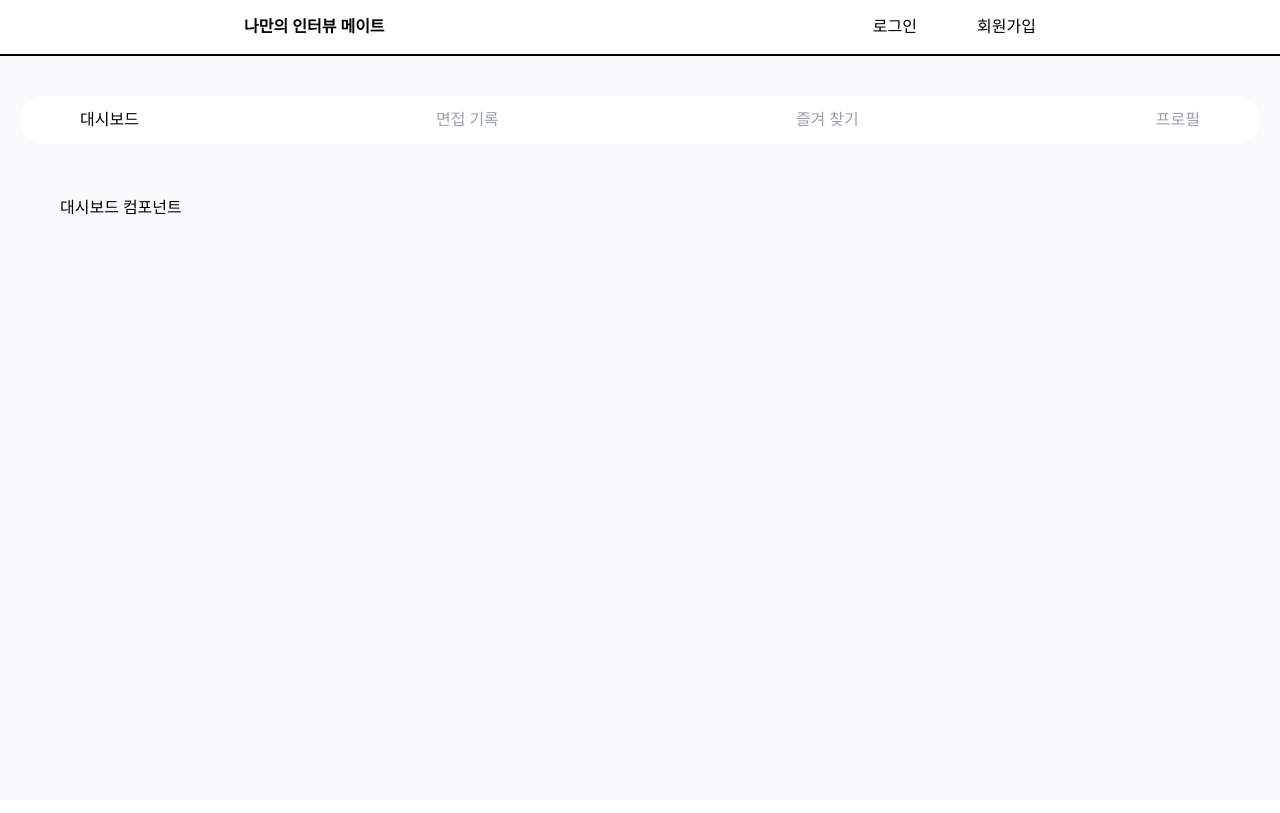
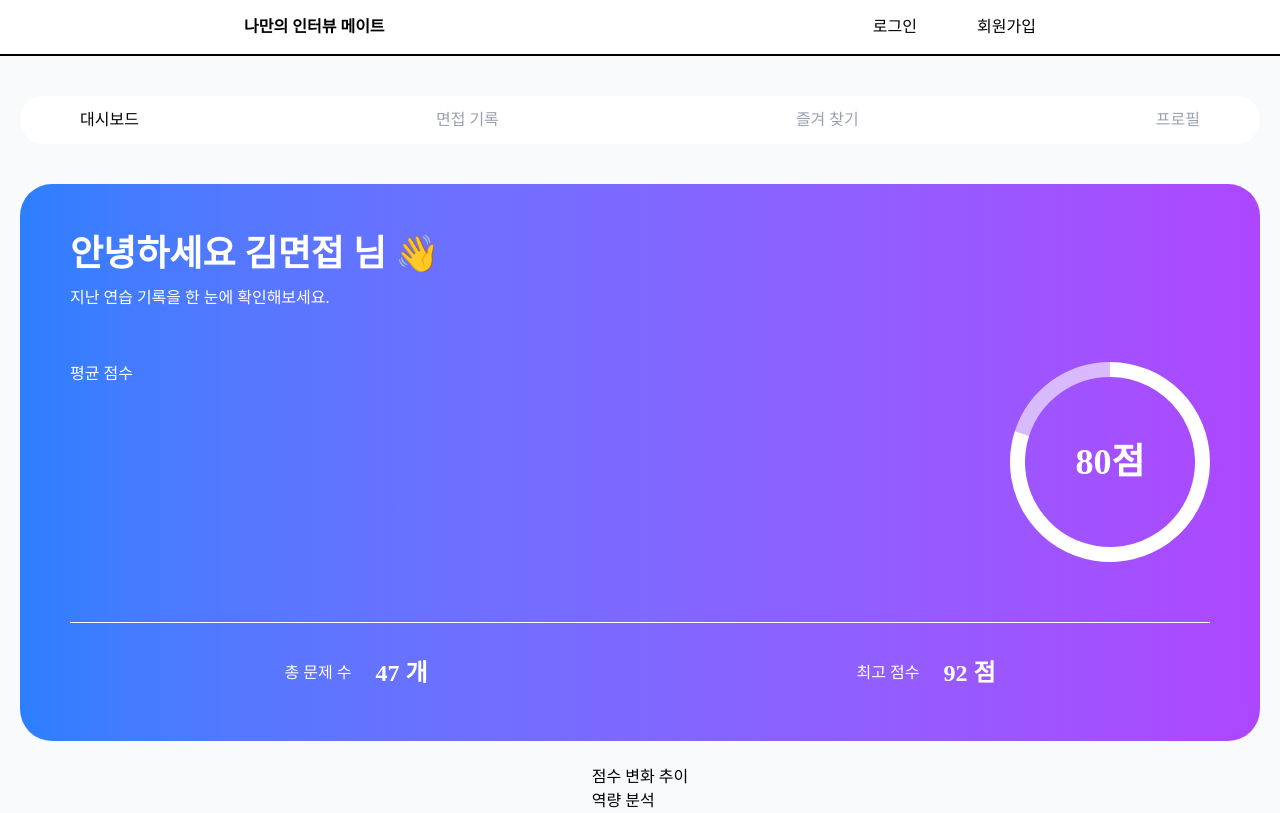
Before and after one commit to ydsic/my_interview_mate, a React (Vite) app: page /my_interview_mate/mypage in a window 1280 px wide. Built offline with nearby package versions, Linux system fonts and the light colour scheme; a web font is replaced by a local one.

Commit message:
Feat : 마이페이지 점수 표시 컴포넌트 구현

```diff
--- a/src/components/mypage/Dashboard.tsx
+++ b/src/components/mypage/Dashboard.tsx
@@ -1,3 +1,42 @@
-export default function Dashboard() {
-  return <div> 대시보드 컴포넌트</div>;
+import DoughnutChart from '../chart/DoughnutChart';
+import { H2_content_title } from '../common/HTagStyle';
+
+export default function Dashboard(): React.JSX.Element {
+  // 임시 평균 점수 값 80
+  const avgScore: number = 80;
+  // 임시 총 문제 수 값 47
+  const solvedCount: number = 47;
+  // 임시 최고 점수 값 92
+  const bestScore: number = 92;
+
+  return (
+    <div className="flex flex-col items-center gap-6 ">
+      <section className="flex flex-col w-full bg-gradient-to-r from-blue-500 to-purple-500 p-[50px] rounded-4xl gap-3 text-white">
+        <p className="text-4xl font-bold"> 안녕하세요 김면접 님 👋</p>
+        <p> 지난 연습 기록을 한 눈에 확인해보세요. </p>
+
+        <div className="flex flex-col items-center mt-10">
+          <div className="flex w-full justify-between">
+            <p> 평균 점수 </p>
+            <DoughnutChart score={avgScore} />
+          </div>
+          <div className="flex w-full justify-around mt-15 border-t pt-8">
+            <div className="flex items-center gap-6">
+              <p> 총 문제 수</p>
+              <H2_content_title>{solvedCount} 개</H2_content_title>
+            </div>
+            <div className="flex items-center gap-6">
+              <p> 최고 점수</p>
+              <H2_content_title>{bestScore} 점</H2_content_title>
+            </div>
+          </div>
+        </div>
+      </section>
+
+      <section>
+        <div> 점수 변화 추이 </div>
+        <div> 역량 분석</div>
+      </section>
+    </div>
+  );
 }
--- a/src/page/MyPage.tsx
+++ b/src/page/MyPage.tsx
@@ -45,9 +45,7 @@ export default function MyPage() {
         </div>
       </div>
 
-      <div className=" w-full rounded-4xl px-10 py-3">
-        {tabComponents[activeTab]}
-      </div>
+      <div className=" w-full ">{tabComponents[activeTab]}</div>
     </>
   );
 }
```
